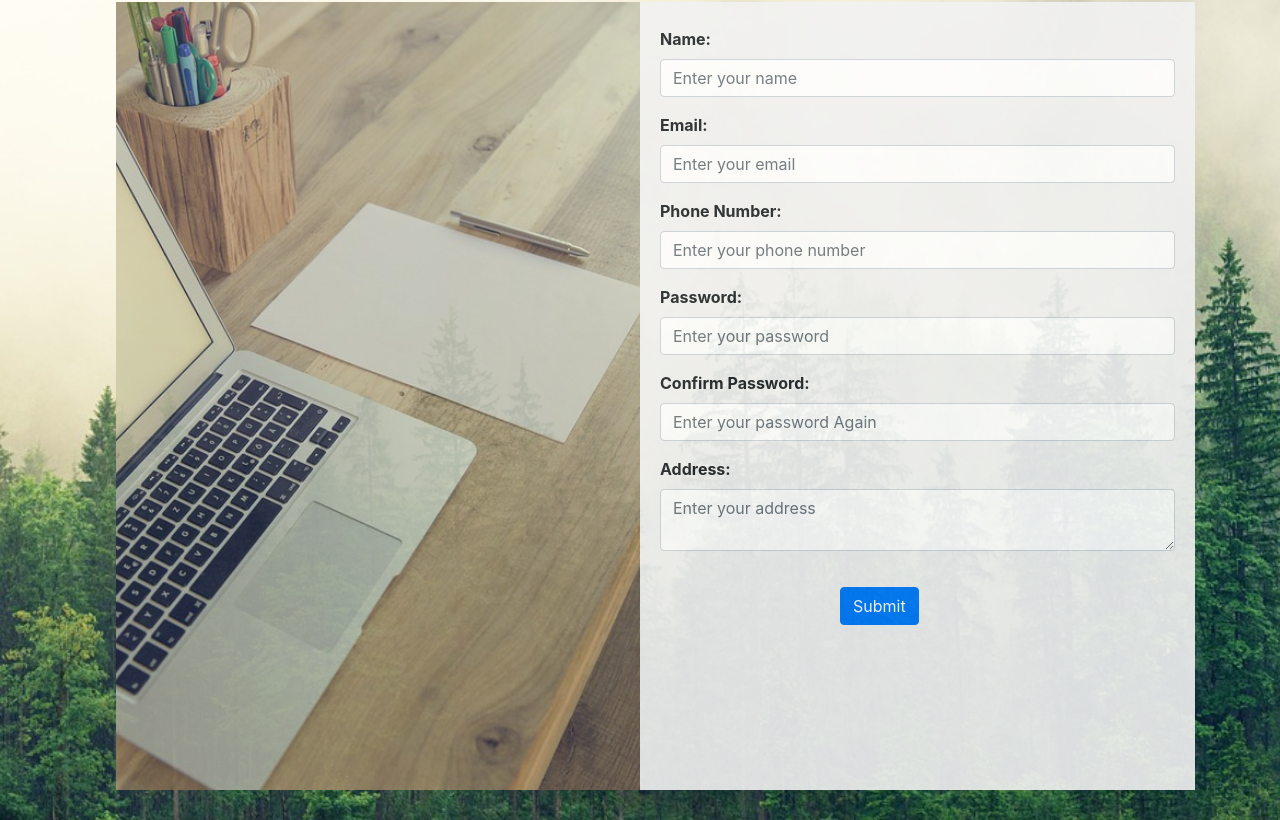
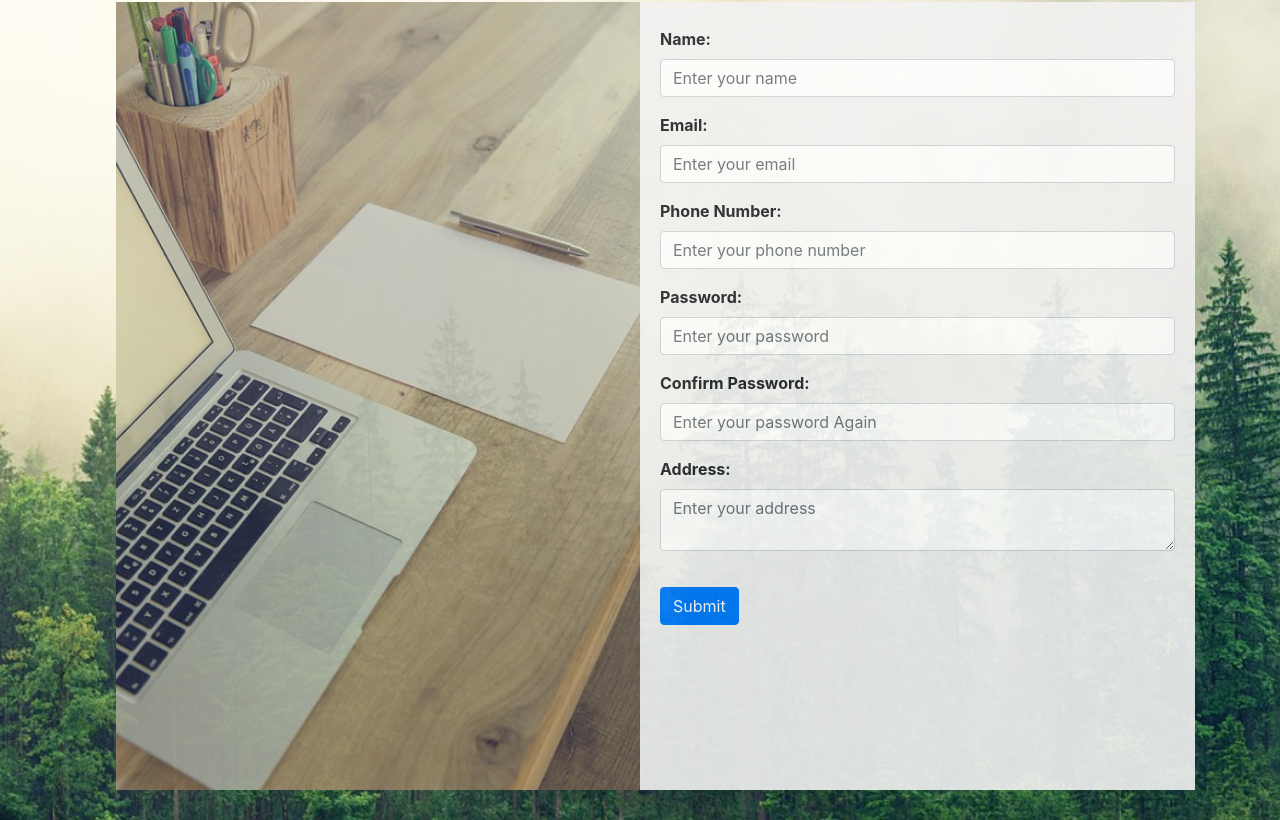
Before and after one commit to damilare-dev/blog-portal, a plain HTML site: page index.html in a window 1280 px wide. Shown: the part 94-914 px from the top of the page. Drawn offline with nearby package versions, Linux system fonts and the light colour scheme.

Commit message:
last commit

```diff
--- a/index.html
+++ b/index.html
@@ -41,7 +41,6 @@
     }
 
     .btn-primary{
-      margin-left: 180px;
       margin-top: 20px;
     }
 
```
